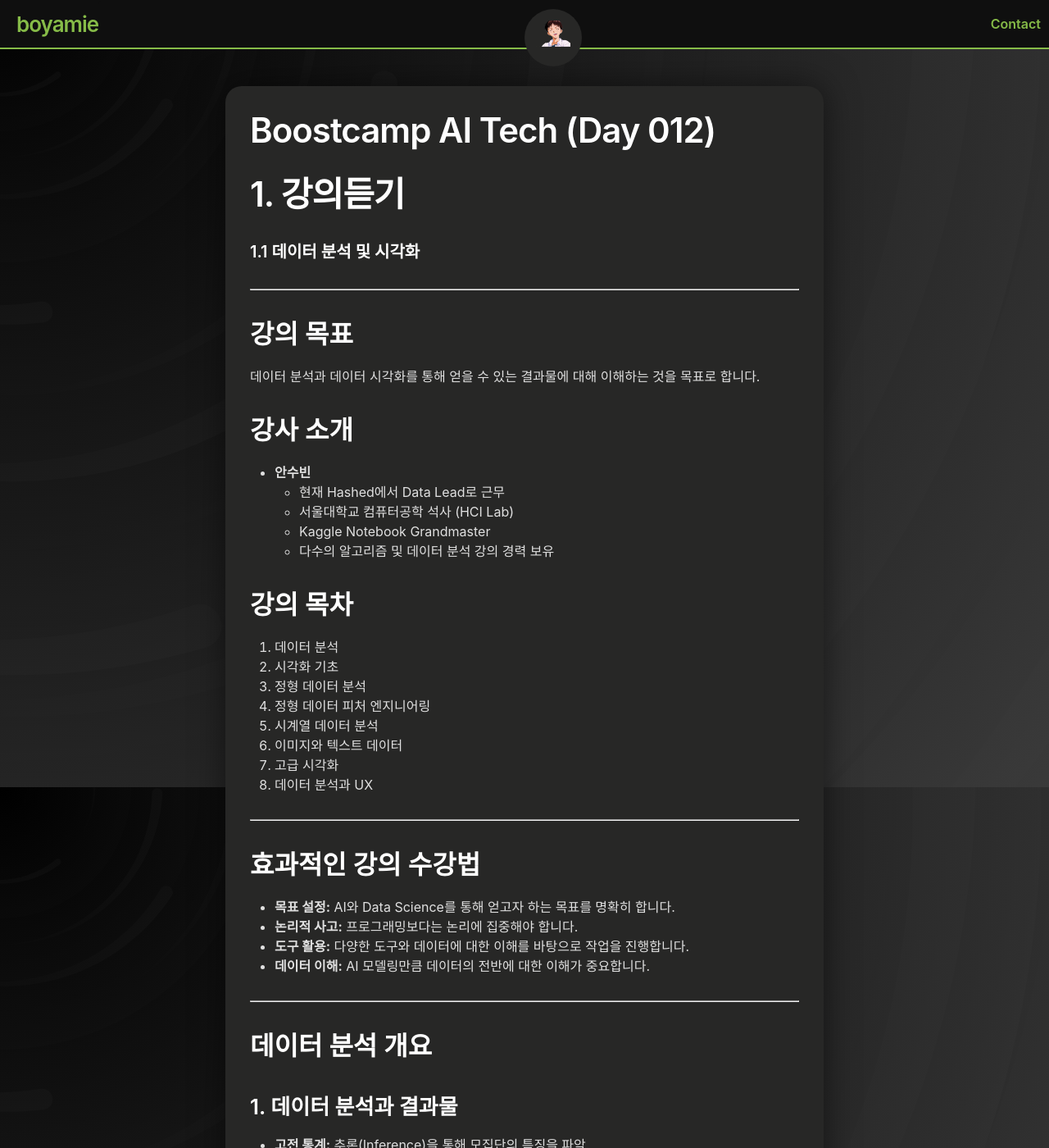
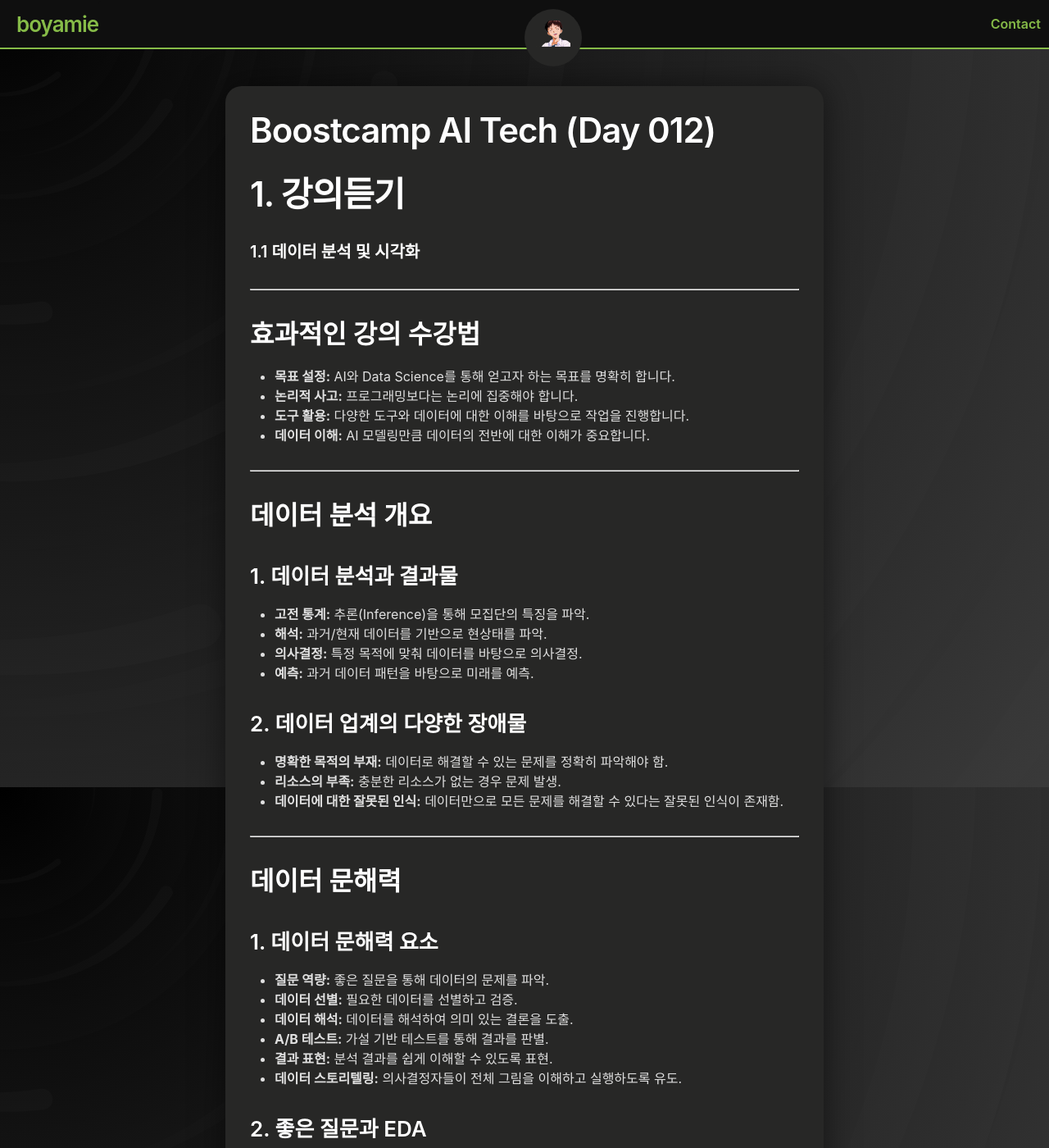
Before and after one commit to boyamie/boyamie.github.io, a Jekyll site: the page built from _posts/2024-08-20-boostcamp_012.md, in a window 1280 px wide and 1400 px high. Shown: the whole window at 82% size. Built offline with Jekyll 4.4.1, drawn with Linux system fonts in a browser that asks for light colours; some of the changed text lies outside the part shown.

Commit message:
Update 2024-08-20-boostcamp_012.md

```diff
--- a/_posts/2024-08-20-boostcamp_012.md
+++ b/_posts/2024-08-20-boostcamp_012.md
@@ -7,28 +7,6 @@ tags: [Naver Boostcamp, daily report]
 
 # 1. 강의듣기
 #### 1.1 데이터 분석 및 시각화
-
----
-
-## 강의 목표
-데이터 분석과 데이터 시각화를 통해 얻을 수 있는 결과물에 대해 이해하는 것을 목표로 합니다.
-
-## 강사 소개
-- **안수빈**
-  - 현재 Hashed에서 Data Lead로 근무
-  - 서울대학교 컴퓨터공학 석사 (HCI Lab)
-  - Kaggle Notebook Grandmaster
-  - 다수의 알고리즘 및 데이터 분석 강의 경력 보유
-
-## 강의 목차
-1. 데이터 분석
-2. 시각화 기초
-3. 정형 데이터 분석
-4. 정형 데이터 피처 엔지니어링
-5. 시계열 데이터 분석
-6. 이미지와 텍스트 데이터
-7. 고급 시각화
-8. 데이터 분석과 UX
 
 ---
 
```
Also changed, not shown: other parts of _posts/2024-08-20-boostcamp_012.md (+8 -0 lines).
